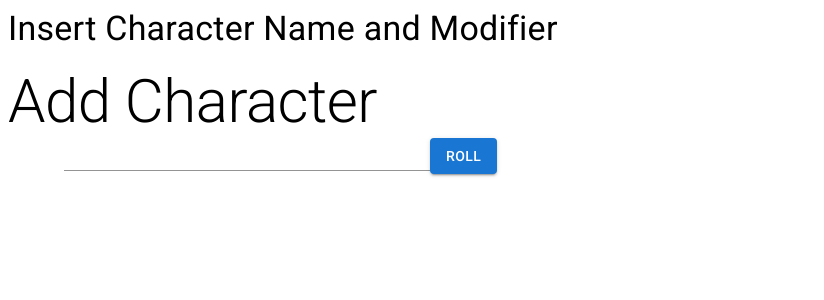
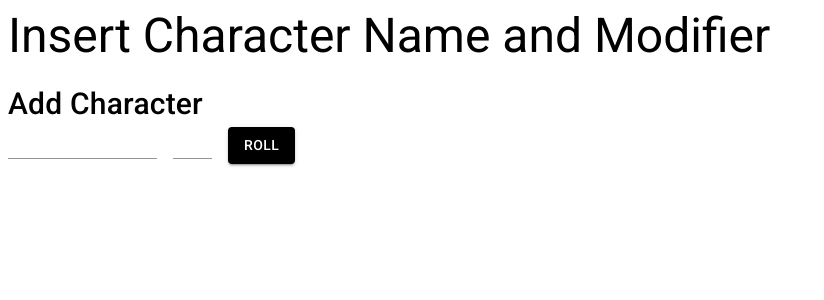
Before and after one commit to Taniel49/init-roller, a React (Create React App) app: page / in a window 1280 px wide. Shown: the top 300 px of the page, without its empty margins (0-824 px from the left). Built offline with nearby package versions, Linux system fonts and the light colour scheme.

Commit message:
font size corrected grid for the form added

```diff
--- a/src/components/CharacterResult/CharacterResult.js
+++ b/src/components/CharacterResult/CharacterResult.js
@@ -26,9 +26,10 @@ function CharacterResult({name, result, id, removeCharacter}) {
                         color: 'black',
                         textTransform: 'none',
                     }}>
-                <Typography>{name}:{result}</Typography>
+                <Typography variant='body1' sx={{fontSize:24}}>{name}:{result}</Typography>
             </Button>
             <IconButton className="RemoveButton"
+                        size="small"
                         sx={{display: 'none'}}
                         aria-label="delete"
                         onClick={() => {
--- a/src/components/Results/Results.js
+++ b/src/components/Results/Results.js
@@ -7,7 +7,8 @@ import Input from '@mui/material/Input';
 import List from '@mui/material/List';
 import Box from '@mui/material/Box';
 import Typography from "@mui/material/Typography";
-import Container from '@mui/material/Container';
+import Grid2 from "@mui/material/Unstable_Grid2";
+import Tooltip from '@mui/material/Tooltip';
 
 function Results() {
     const nameRef = React.useRef('');
@@ -42,7 +43,7 @@ function Results() {
     return (
         <Box>
             {results.length ? <Typography component="h1" variant="h3">Results</Typography> :
-                <Typography component="h1" variant="h4">Insert Character Name and Modifier</Typography>}
+                <Typography component="h1" variant="h3">Insert Character Name and Modifier</Typography>}
             <List>
                 {
                     results.map((character) =>
@@ -57,18 +58,28 @@ function Results() {
                 }
             </List>
             <Box component="form" onSubmit={submitNewCharacter}>
-                <Typography component="h2" variant="h2">Add Character</Typography>
-                <Container>
+                <Typography component="h2" variant="subtitle2" sx={{fontSize: 30}}>Add Character</Typography>
+                <Grid2 container spacing={2} sx={{maxWidth: 330}}>
+                    <Grid2 xs={6}>
+                        <Tooltip title="Character Name">
                             <Input required={true}
                                    type='text'
                                    name='newCharacterName'
                                    inputRef={nameRef}/>
+                        </Tooltip>
+                    </Grid2>
+                    <Grid2 xs={2}>
+                        <Tooltip title="Initiative Modifier">
                             <Input required={true}
                                    type='number'
                                    name='newCharacterModifier'
                                    inputRef={initiativeRef}/>
-                    <Button type='submit' variant="contained">Roll</Button>
-                </Container>
+                        </Tooltip>
+                    </Grid2>
+                    <Grid2 xs={4}>
+                        <Button type='submit' variant="contained" sx={{background: 'black'}}>Roll</Button>
+                    </Grid2>
+                </Grid2>
             </Box>
         </Box>
     );
```
Lines whose indentation alone changed are shown as unchanged.
